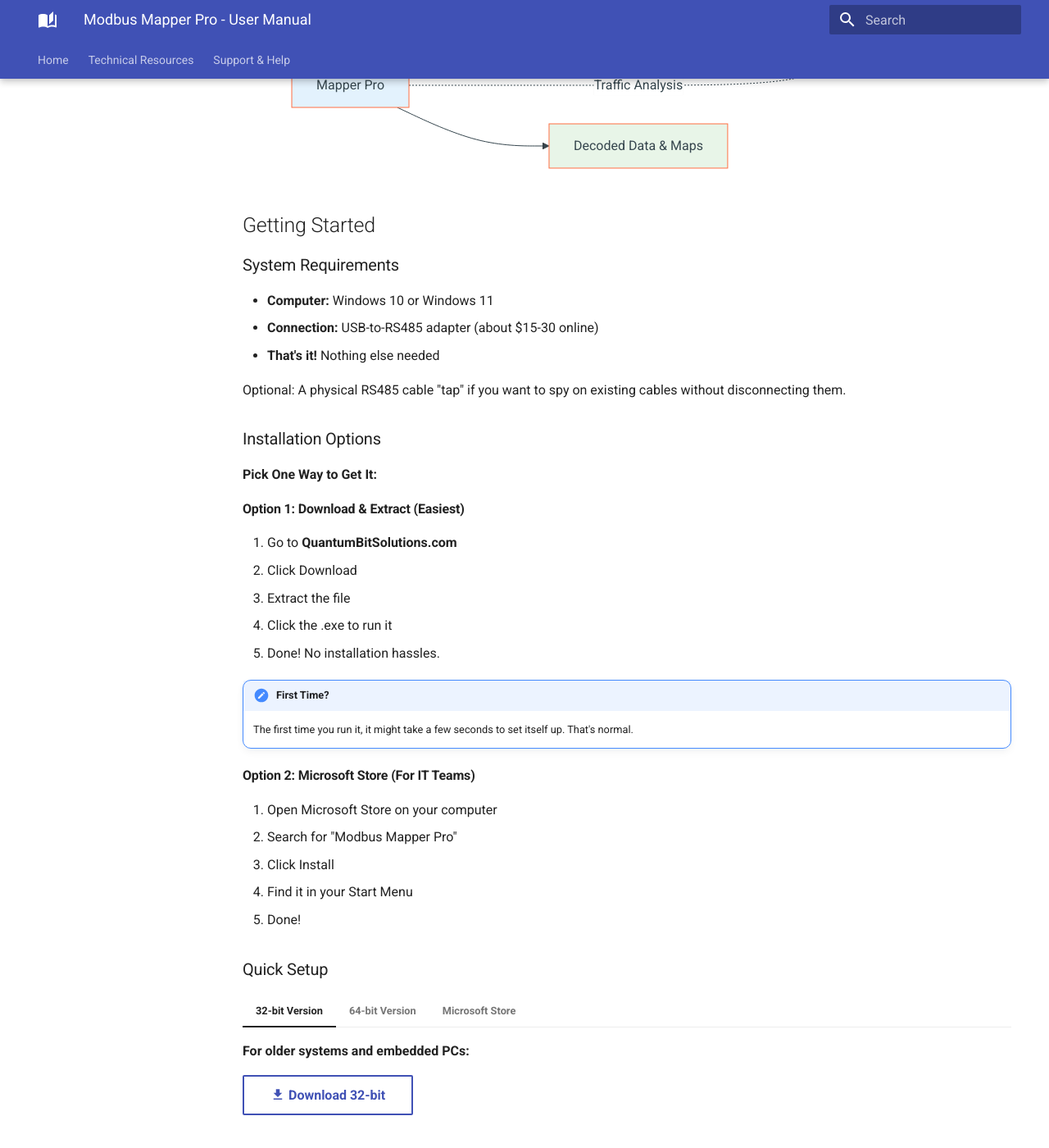
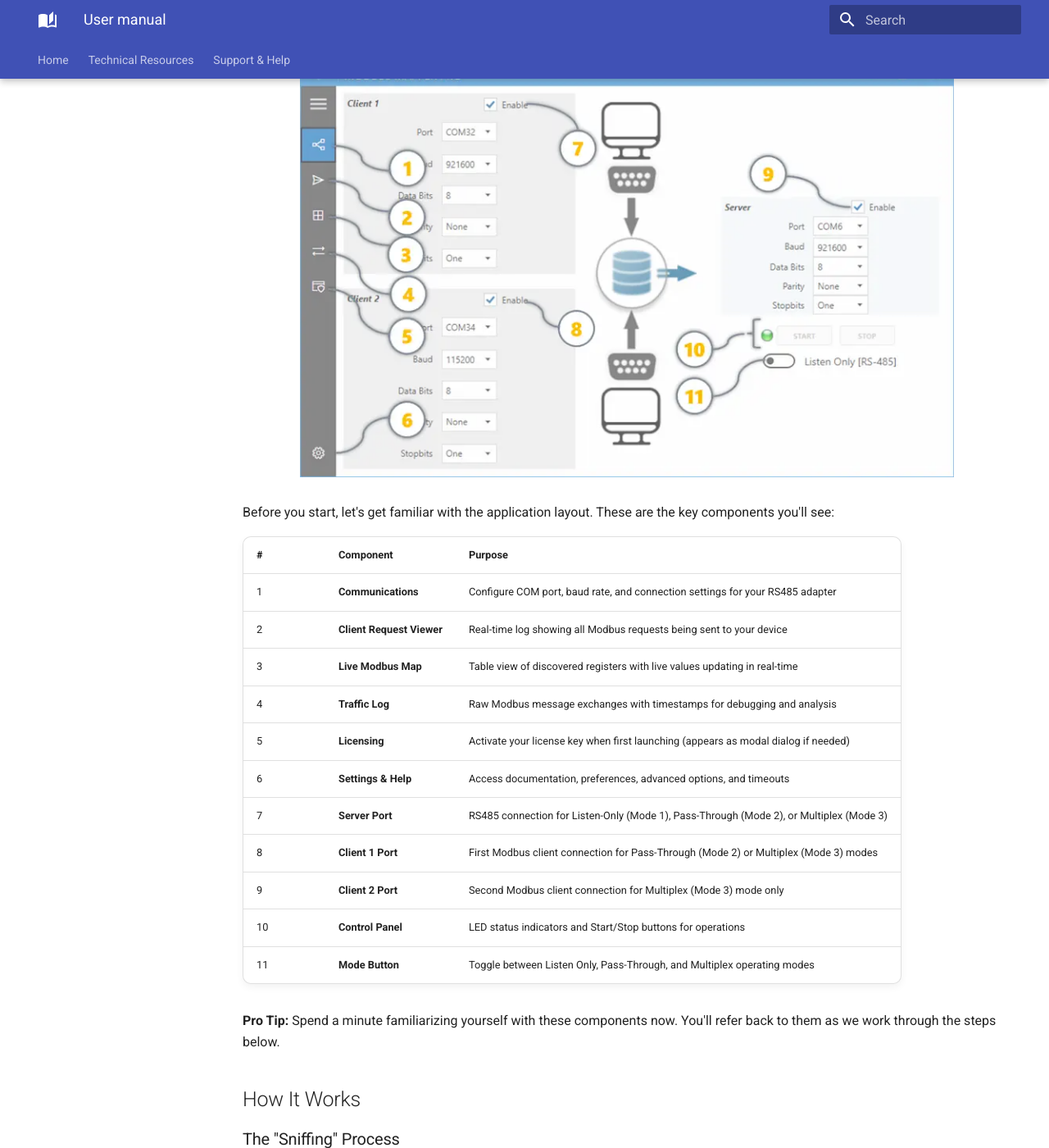
Before and after one commit to Modbus-Monitor/docs, an MkDocs documentation site: the page built from docs/products/mapper/user-manual.md, in a window 1280 px wide and 1400 px high, scrolled down 2051 px. Shown: the whole window at 82% size. Built offline with MkDocs 1.6.1 and Material for MkDocs 9.7.7, drawn with Linux system fonts in a browser that asks for light colours; the version menu is left out; some of the changed text lies outside the part shown.

Commit message:
mapper pro wip

````diff
--- a/docs/products/mapper/user-manual.md
+++ b/docs/products/mapper/user-manual.md
@@ -1,3 +1,6 @@
+!!! warning "📝 Document In Progress"
+    This documentation is currently under construction. Content, examples, and diagrams are being updated and refined. Check back soon for the complete guide.
+
 # Modbus Mapper Pro - User Manual
 
 **Revolutionize Modbus Monitoring: See, Decode, and Analyze Like Never Before**
@@ -20,10 +23,10 @@ Think of it like this: your devices are already talking over RS485 cables. **Mod
 
 1. **Spy on existing communication** (Mode 1: Listen Only Mode)
 
-       - Connect to a live RS485 line and watch devices talk
-       - See every request and response in real time
-       - Automatically discover register addresses without documentation
-       - Zero risk — the software does not transmit anything
+      - Connect to a live RS485 line and watch devices talk
+      - See every request and response in real time
+      - Automatically discover register addresses without documentation
+      - Zero risk — the software does not transmit anything
 
 2. **Forward and monitor** (Mode 2: Pass-Through Mode)
 
@@ -50,6 +53,30 @@ Think of it like this: your devices are already talking over RS485 cables. **Mod
 
     **Modbus Mapper Pro** is a powerful application built to simplify and solve the most challenging aspects of Modbus RTU communication. It is designed for system integrators, troubleshooters, automation engineers, and OEMs who need to understand, monitor, and optimize Modbus networks **without interrupting existing operations.**
 
+## Understanding the User Interface
+
+![Modbus Mapper PRO UI](../../assets/screenshots/mapper/modbus-mapper-pro-ui.webp){ .screenshot-center loading="lazy" }
+
+Before you start, let's get familiar with the application layout. These are the key components you'll see:
+
+
+| # | Component | Purpose |
+|---|-----------|---------|
+| 1 | **Communications** | Configure COM port, baud rate, and connection settings for your RS485 adapter |
+| 2 | **Client Request Viewer** | Real-time log showing all Modbus requests being sent to your device |
+| 3 | **Live Modbus Map** | Table view of discovered registers with live values updating in real-time |
+| 4 | **Traffic Log** | Raw Modbus message exchanges with timestamps for debugging and analysis |
+| 5 | **Licensing** | Activate your license key when first launching (appears as modal dialog if needed) |
+| 6 | **Settings & Help** | Access documentation, preferences, advanced options, and timeouts |
+| 7 | **Server Port** | RS485 connection for Listen-Only (Mode 1), Pass-Through (Mode 2), or Multiplex (Mode 3) |
+| 8 | **Client 1 Port** | First Modbus client connection for Pass-Through (Mode 2) or Multiplex (Mode 3) modes |
+| 9 | **Client 2 Port** | Second Modbus client connection for Multiplex (Mode 3) mode only |
+| 10 | **Control Panel** | LED status indicators and Start/Stop buttons for operations |
+| 11 | **Mode Button** | Toggle between Listen Only, Pass-Through, and Multiplex operating modes |
+
+**Pro Tip:** Spend a minute familiarizing yourself with these components now. You'll refer back to them as we work through the steps below.
+
+
 
 ## How It Works
 
@@ -66,6 +93,52 @@ graph LR
     style MAPPER fill:#e3f2fd
     style ANALYSIS fill:#e8f5e8
 ```
+
+## Quick Start Guide
+
+### Understanding Operating Modes
+
+Modbus Mapper Pro has three ways to work. Pick one based on what you want to do:
+
+#### Mode 1: Listen Only — "Just Watch" 🔍
+**Best for:** Observing and understanding your system
+
+You tap into existing RS485 cables and watch devices communicate.
+
+- ✅ **No changes to your system** — purely observation
+- ✅ **Completely safe** — you can't break anything by watching
+- ✅ **Automatic discovery** — see all data being exchanged
+- ✅ **Perfect for learning** — understand what devices are talking about
+
+**Example:** You have an old device with no manual. Plug in and watch it work. Mapper Pro shows you all the register numbers and data it uses.
+
+#### Mode 2: Pass-Through — "Be The Middle" 🔄
+**Best for:** Debugging and analyzing live communication
+
+Mapper Pro sits between two devices, forwarding everything while recording it all.
+
+- ✅ **Active monitoring** — see communication while system works
+- ✅ **Instant logging** — record every exchange for analysis
+- ✅ **Transparent** — devices don't know Mapper Pro is there
+- ✅ **Problem finding** — spot CRC errors, timing issues, data corruption
+
+**Example:** New HMI won't talk to old device. Put Mapper Pro in between. See exactly what's wrong in real-time.
+
+#### Mode 3: Multiplex — "Smart Splitter" 🔌
+**Best for:** Multiple systems sharing one device
+
+Multiple programs/systems can access one Modbus device without conflicts.
+
+- ✅ **No special hardware** — just software
+- ✅ **Automatic conflict prevention** — handles all the complexity
+- ✅ **Cheaper than multiplexers** — software instead of expensive equipment
+- ✅ **Optional recording** — watch traffic if needed
+
+**Example:** Both the production HMI and data logging system need the same device. Mapper Pro lets them both work without interference.
+
+!!! tip "Start Here"
+    **New to Modbus?** Start with **Mode 1 (Listen Only)**. Just watch and learn.
+
 
 ## Getting Started
 
@@ -118,51 +191,6 @@ Optional: A physical RS485 cable "tap" if you want to spy on existing cables wit
     **For managed environments:**
 
     [:material-microsoft-windows: Get from Store](https://www.microsoft.com/store/apps/9P2BP76MNTXV){ .md-button }
-
-## Quick Start Guide
-
-### Understanding Operating Modes
-
-Modbus Mapper Pro has three ways to work. Pick one based on what you want to do:
-
-#### Mode 1: Listen Only — "Just Watch" 🔍
-**Best for:** Observing and understanding your system
-
-You tap into existing RS485 cables and watch devices communicate.
-
-- ✅ **No changes to your system** — purely observation
-- ✅ **Completely safe** — you can't break anything by watching
-- ✅ **Automatic discovery** — see all data being exchanged
-- ✅ **Perfect for learning** — understand what devices are talking about
-
-**Example:** You have an old device with no manual. Plug in and watch it work. Mapper Pro shows you all the register numbers and data it uses.
-
-#### Mode 2: Pass-Through — "Be The Middle" 🔄
-**Best for:** Debugging and analyzing live communication
-
-Mapper Pro sits between two devices, forwarding everything while recording it all.
-
-- ✅ **Active monitoring** — see communication while system works
-- ✅ **Instant logging** — record every exchange for analysis
-- ✅ **Transparent** — devices don't know Mapper Pro is there
-- ✅ **Problem finding** — spot CRC errors, timing issues, data corruption
-
-**Example:** New HMI won't talk to old device. Put Mapper Pro in between. See exactly what's wrong in real-time.
-
-#### Mode 3: Multiplex — "Smart Splitter" 🔌
-**Best for:** Multiple systems sharing one device
-
-Multiple programs/systems can access one Modbus device without conflicts.
-
-- ✅ **No special hardware** — just software
-- ✅ **Automatic conflict prevention** — handles all the complexity
-- ✅ **Cheaper than multiplexers** — software instead of expensive equipment
-- ✅ **Optional recording** — watch traffic if needed
-
-**Example:** Both the production HMI and data logging system need the same device. Mapper Pro lets them both work without interference.
-
-!!! tip "Start Here"
-    **New to Modbus?** Start with **Mode 1 (Listen Only)**. Just watch and learn.
 
 ### Step 1: Installation and Launch
 
````
Also changed, not shown: docs/assets/screenshots/mapper/modbus-mapper-pro-ui.webp (added).
